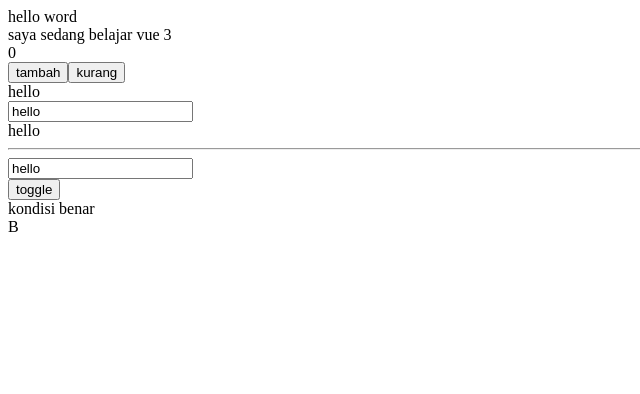
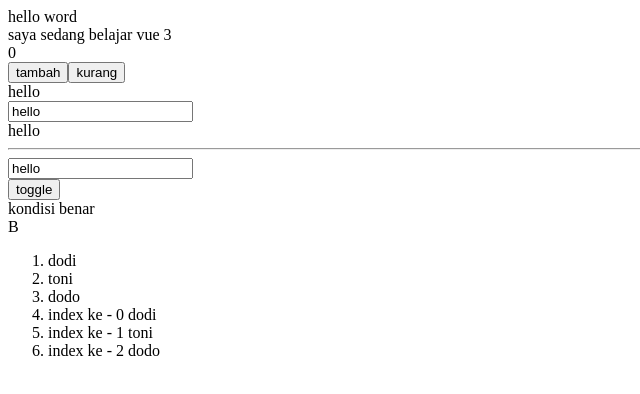
Before and after one commit to Fikri-mtwoo/vue-option-api, a Vue app: page / in a window 1280 px wide. Shown: the top 394 px of the page, without its empty margins (0-640 px from the left). Built offline with nearby package versions, Linux system fonts and the light colour scheme.

Commit message:
list rendering

```diff
--- a/src/App.vue
+++ b/src/App.vue
@@ -27,6 +27,12 @@
     <div v-else-if="grade === 'B'">B</div>
     <div v-else-if="grade === 'C'">C</div>
     <div v-else>Not A/B/C</div>
+
+  <!-- list rendering -->
+  <ol>
+    <li v-for="todo in todos" :key="todo.id">{{ todo.nama }}</li>
+    <li v-for="(todo, index) in todos" :key="todo.id">index ke - {{ index }} {{ todo.nama }}</li>
+  </ol>
 </template>
 <script>
 export default {
@@ -36,7 +42,12 @@
       count : 0,
       pesan : "hello",
       status : true,
-      grade: "B"
+      grade: "B",
+      todos : [
+        {id : 1, nama: "dodi"},
+        {id : 2, nama: "toni"},
+        {id : 3, nama: "dodo"},
+      ]
     }
   },
   methods : {
```
